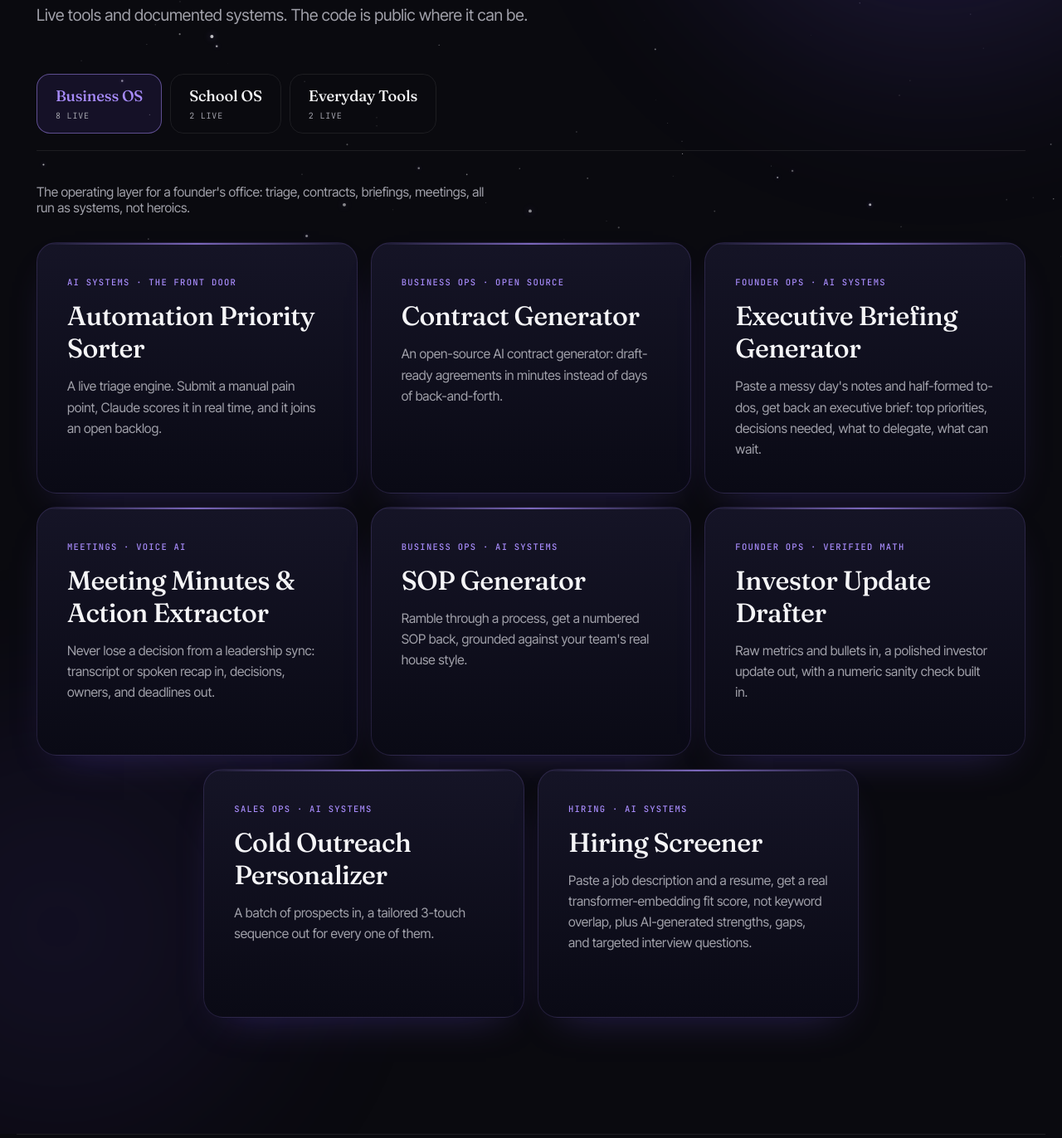
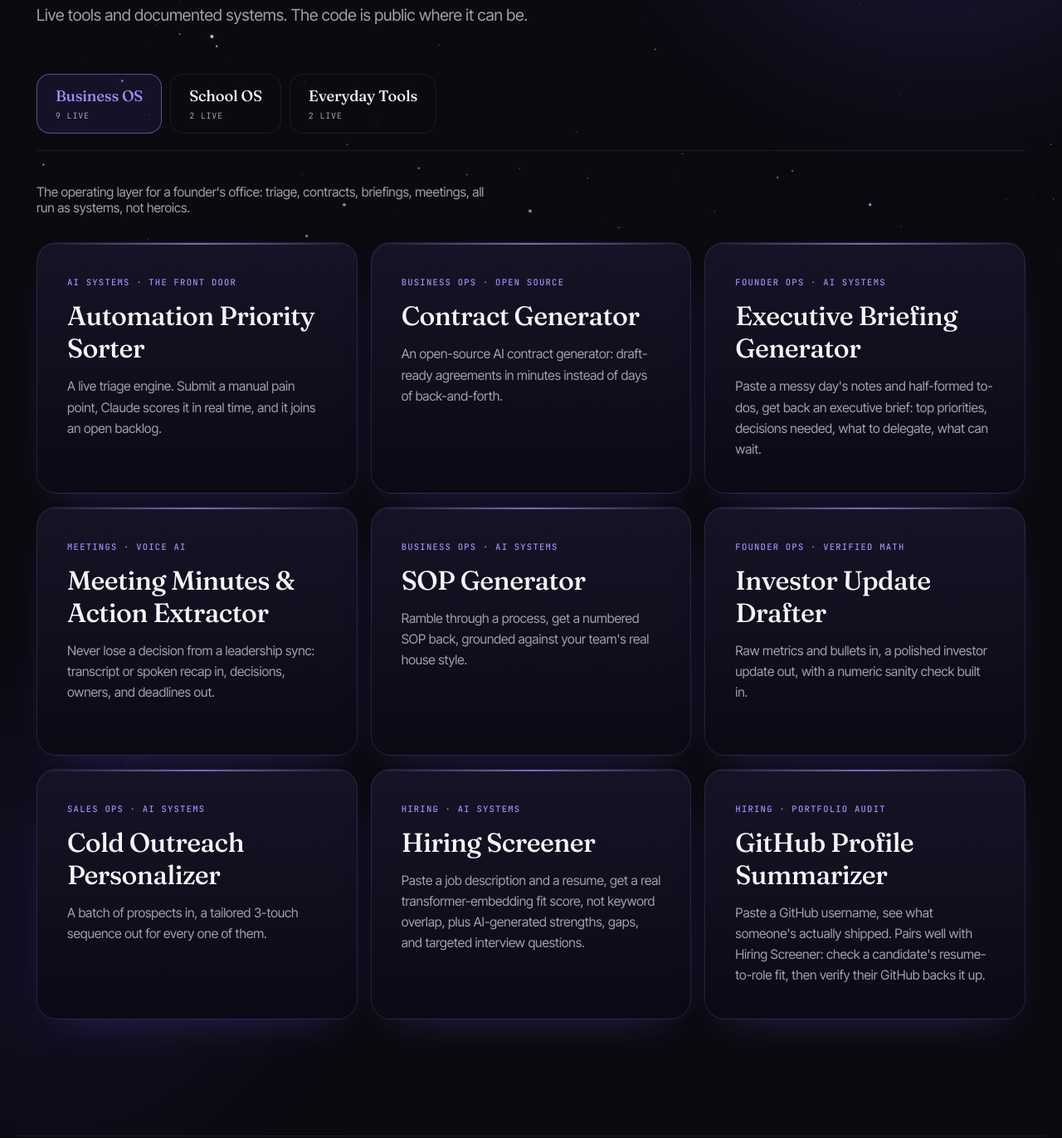
Before and after one commit to pymikofficial/cosmik.work, a plain HTML site: page shipped.html in a window 1280 px wide. Shown: the part 393-1765 px from the top of the page at 83% size. Drawn offline with nearby package versions, Linux system fonts and the light colour scheme.

Commit message:
Add GitHub Profile Summarizer card to Business OS panel

```diff
--- a/shipped.html
+++ b/shipped.html
@@ -61,7 +61,7 @@
         <div id="os-tabs" role="tablist" aria-label="Project categories">
           <button class="os-tab os-tab-active" id="tab-business" role="tab" aria-selected="true" aria-controls="panel-business">
             <span class="os-tab-name">Business OS</span>
-            <span class="os-tab-count">8 live</span>
+            <span class="os-tab-count">9 live</span>
           </button>
           <button class="os-tab" id="tab-school" role="tab" aria-selected="false" aria-controls="panel-school">
             <span class="os-tab-name">School OS</span>
@@ -133,6 +133,13 @@
                   <p class="ship-tag">Hiring &middot; AI Systems</p>
                   <h3 class="ship-name">Hiring Screener</h3>
                   <p class="ship-desc">Paste a job description and a resume, get a real transformer-embedding fit score, not keyword overlap, plus AI-generated strengths, gaps, and targeted interview questions.</p>
+                </article>
+              </a>
+              <a class="ship-card-link" href="https://github-profile-summarizer.netlify.app" target="_blank" rel="noopener" aria-label="GitHub Profile Summarizer (opens in a new tab)">
+                <article class="ship-card">
+                  <p class="ship-tag">Hiring &middot; Portfolio Audit</p>
+                  <h3 class="ship-name">GitHub Profile Summarizer</h3>
+                  <p class="ship-desc">Paste a GitHub username, see what someone's actually shipped. Pairs well with Hiring Screener: check a candidate's resume-to-role fit, then verify their GitHub backs it up.</p>
                 </article>
               </a>
             </div>
```
